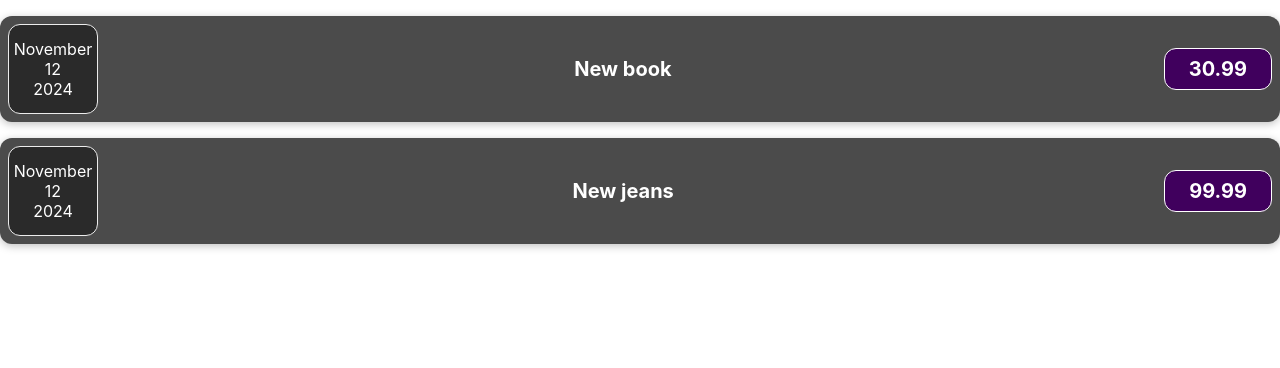
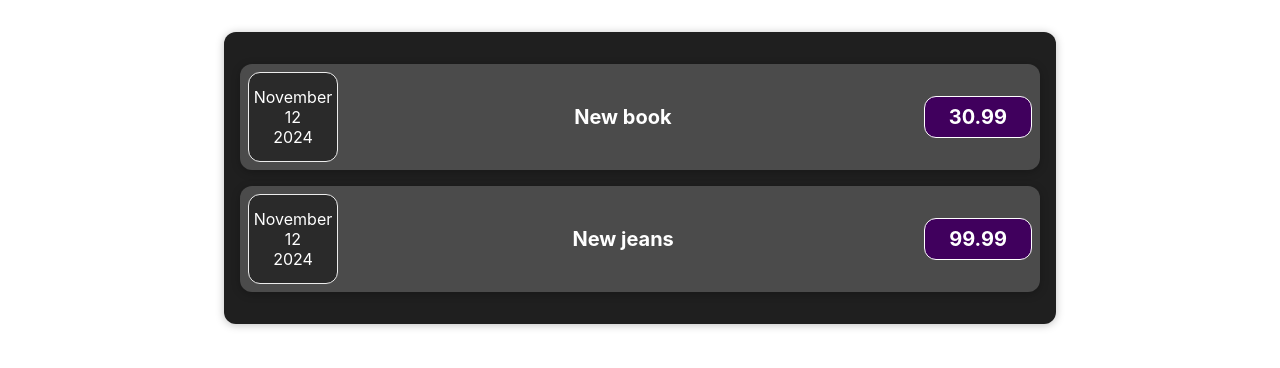
Before and after one commit to Misha2007/expenses, a React (Create React App) app: page / in a window 1280 px wide. Shown: the top 368 px of the page. Built offline with nearby package versions, Linux system fonts and the light colour scheme.

Commit message:
Refactor App.js to use Expenses component instead of ExpenseItem, and remove date formatting from ExpenseItem.js

```diff
--- a/src/App.js
+++ b/src/App.js
@@ -1,6 +1,6 @@
 import logo from "./logo.svg";
 import "./App.css";
-import ExpenseItem from "./components/ExpenseItem";
+import Expenses from "./components/Expenses";
 
 function App() {
   const expenses = [
@@ -17,8 +17,7 @@
   ];
   return (
     <div className="App">
-      <ExpenseItem data={expenses[0]} />
-      <ExpenseItem data={expenses[1]} />
+      <Expenses data={expenses} />
     </div>
   );
 }
--- a/src/components/ExpenseItem.js
+++ b/src/components/ExpenseItem.js
@@ -2,9 +2,6 @@
 import ExpenseDate from "./ExpenseDate.js";
 
 const ExpenseItem = (props) => {
-  const day = props.data.date.toLocaleString("en-US", { day: "2-digit" });
-  const month = props.data.date.toLocaleString("en-US", { month: "long" });
-  const year = props.data.date.getFullYear();
   return (
     <div className="expense-item">
       <ExpenseDate date={props.data.date} />
--- /dev/null
+++ b/src/components/Expenses.css
@@ -0,0 +1,9 @@
+.expenses {
+  padding: 1rem;
+  background-color: rgb(31, 31, 31);
+  margin: 2rem auto;
+  width: 50rem;
+  max-width: 95%;
+  border-radius: 12px;
+  box-shadow: 0 1px 8px rgba(0, 0, 0, 0.25);
+}
--- /dev/null
+++ b/src/components/Expenses.js
@@ -0,0 +1,14 @@
+import "./Expenses.css";
+import ExpenseItem from "./ExpenseItem.js";
+
+const Expenses = (props) => {
+  console.log(props.data[0]);
+  return (
+    <div className="expenses">
+      <ExpenseItem data={props.data[0]} />
+      <ExpenseItem data={props.data[1]} />
+    </div>
+  );
+};
+
+export default Expenses;
```
